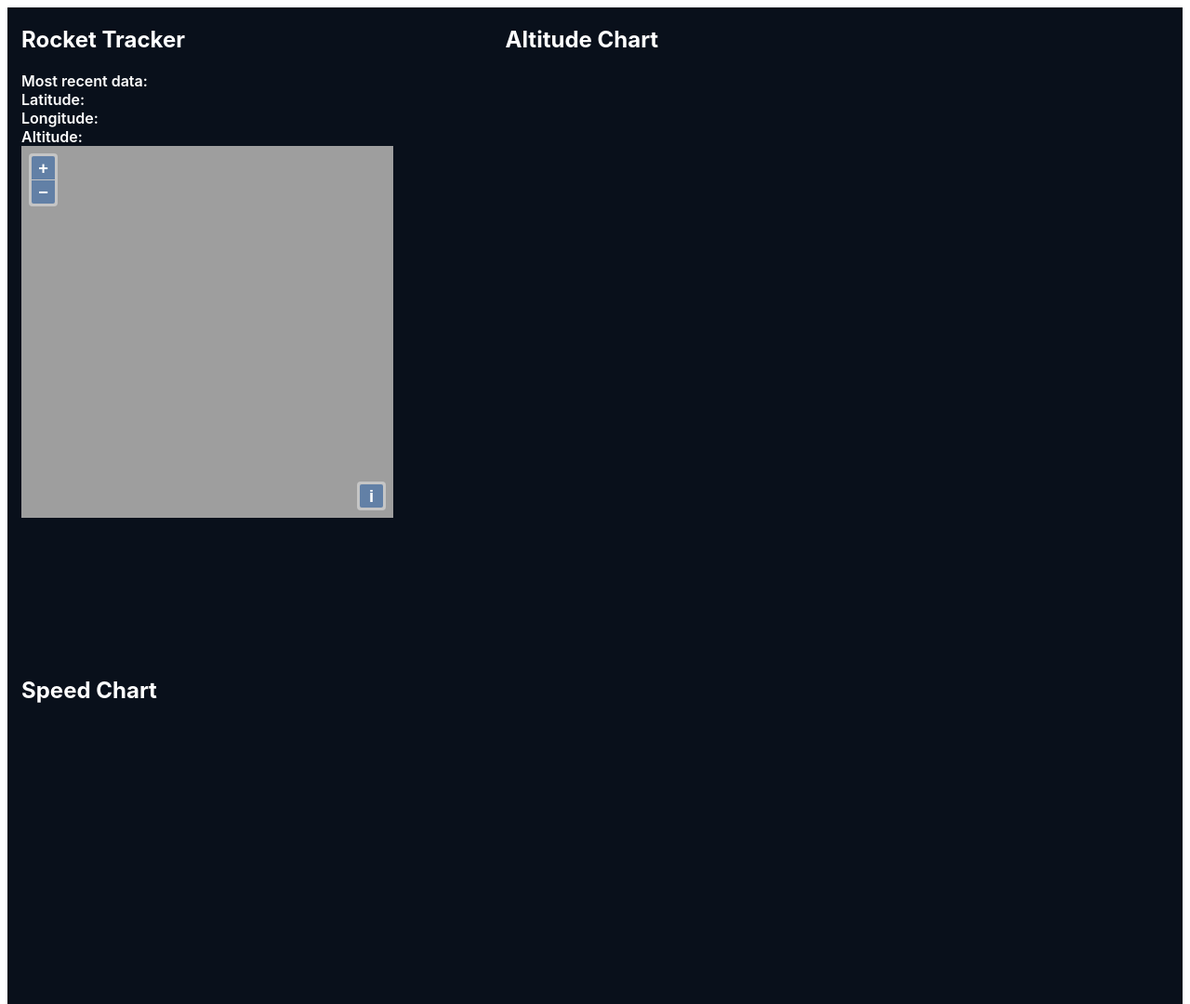
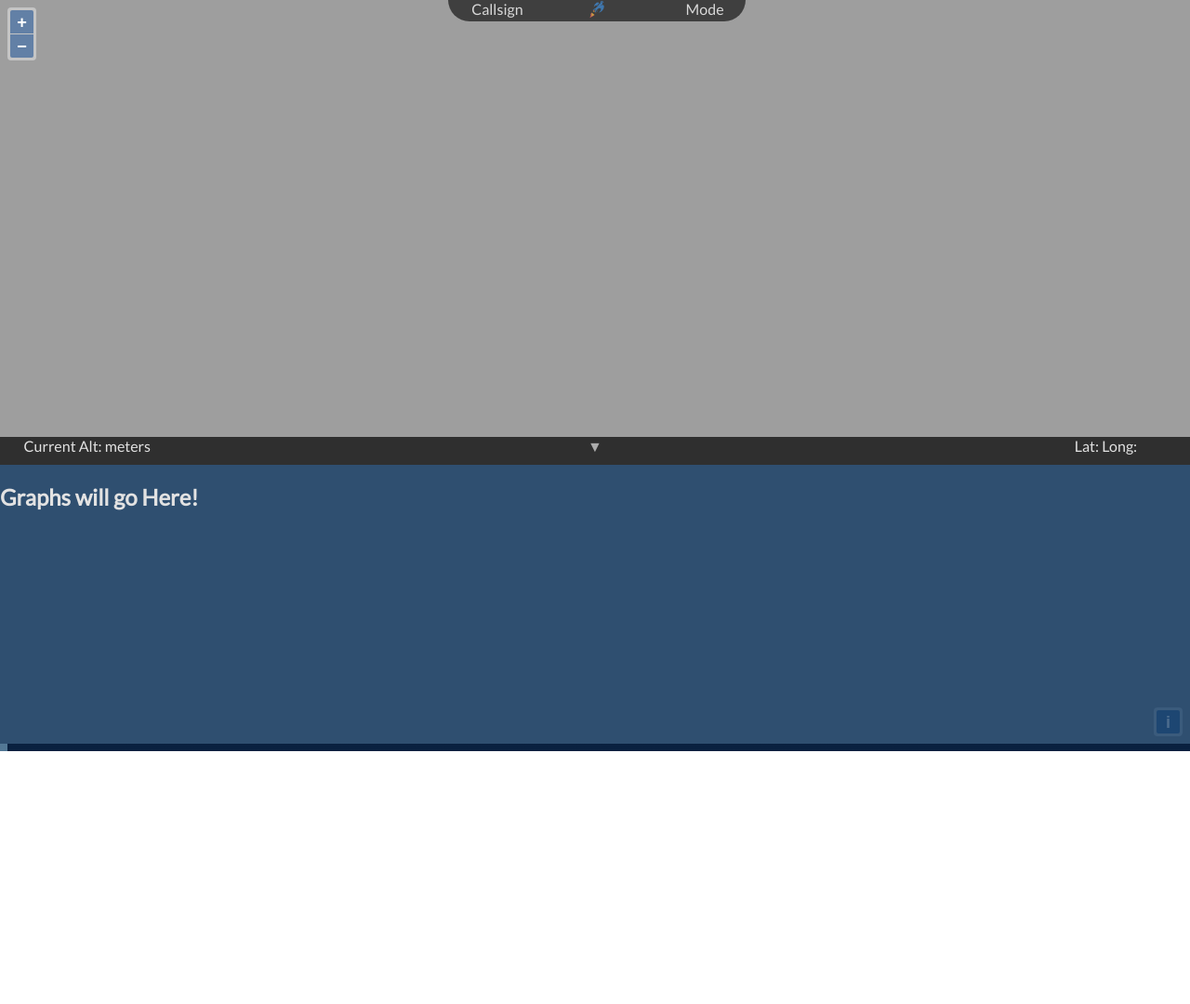
Before and after one commit to averyhiebert/groundstation, a plain HTML site: page client/index.html in a window 1280 px wide. Shown: the top 1080 px of the page at 93% size. After the commit the page ends 808 px from the top, so only its background shows below. Drawn offline with Linux system fonts and the light colour scheme.

Commit message:
Beta update to client-side UI
Improve ui on client-side, increasing map display space and making more
presentable. Now Requires JQuery, altitude and Lat long values work,
Callsign and mode are placeholders.

```diff
--- a/client/index.html
+++ b/client/index.html
@@ -2,10 +2,21 @@
 <html lang="en">
   <head>
     <link rel="stylesheet" href="libraries/openlayers/ol.css" type="text/css">
+    <link href="https://fonts.googleapis.com/css?family=Lato" rel="stylesheet">
     <style>
       .map {
-        height: 400px;
-        width: 400px;
+        height: 100%;
+        width: 100%;
+        position: absolute;
+         margin-top: 0px;
+          margin-right: 0px;
+        margin-bottom: 0px;
+          margin-left: 0px;
+          top:0;
+          left:0;
+          overflow:hidden;
+
+        z-index: 1;
       }
 
       .chart{
@@ -17,35 +28,70 @@
     <script src="libraries/flot/jquery.flot.js"></script>
     <script src="libraries/openlayers/ol.js" type="text/javascript"></script>
     <script src="src/fromserver.js" type="text/javascript"></script>
+    <script src="libraries/jquery-3.2.1.min.js"></script>
 
     <title>UVic Rocketry Ground Station Prototype</title>
   </head>
+<body>
   <link rel="stylesheet" type="text/css" href="style.css">
   <section class="screenContainer">
     <!-- Class for rocket tracker -->
     <div class="componentBlock">
-      <h2>Rocket Tracker</h2>
-      Most recent data: <span id="datafield"></span><br />
-      Latitude: <span id="latitude"></span> <br />
-      Longitude: <span id="longitude"></span><br />
-      Altitude: <span id="altitude"></span><br />
       <div id="map" class="map"></div>
       <script src="src/createmap.js" type="text/javascript"></script>
       <script src="src/handledata.js" type="text/javascript"></script>
     </div>
     <!-- Class for altitude chart -->
-    <div class="componentBlock">
-      <h2>Altitude Chart</h2>
-      <div id="flotAltitudeChart" style="width: 600px; height: 300px"></div>
+
+  </section>
+<section class="topper">
+    <callsign>Callsign</callsign>
+    <logo><img src="images/FartletV2.2_icon.png" style="width:20px;height:20px;"></logo>
+    <mode>Mode</mode>
+
+
+    </section>
+  <!-- Second section on page -->
+    <!--For animating the data slider on click-->
+    <script>
+     $(document).ready(function (){
+        var x = document.getElementById('stuff');
+        $(".toggler").on("click", function (){
+            if ($(".infoContainer").height() == 0) {
+                $('btn').text("▼");
+               $(".infoContainer").stop().animate({height: "300px"});
+               //$(".screenContainer").animate({height: "400px"});
+                //$(".map").animate({height: "400px"});
+                 x.style.display = 'block';
+                $(".toggler").stop().animate({bottom:"300px"});
+                $(".toggler").fadeTo("fast",0.7);
+
+               }
+            else if ($(".infoContainer").height() == 300) {
+               $(".infoContainer").stop().animate({height: "0px"});
+             //  $(".screenContainer").animate({height: "700px"});
+              // $(".map").animate({height: "700px"});
+                x.style.display = 'none';
+                $('btn').text("▲");
+                $(".toggler").stop().animate({bottom:"0"});
+                $(".toggler").fadeTo("fast",1);
+               }
+            });
+        });
+
+    </script>
+<section class="toggler">
+    <btn>▼</btn>
+    <curralt>Current Alt: <span id="altitude"></span>meters</curralt>
+    <latlong>Lat:<span id="latitude"></span> Long:<span id="longitude"></span></latlong>
+    </section>
+  <section class="infoContainer">
+
+
+ <div id="stuff">
+  <h2>Graphs will go Here!</h2>
+  <!-- Class for Speed chart -->
     </div>
   </section>
-  <!-- Second section on page -->
-  <section class="screenContainer">
-  <!-- Class for Speed chart -->
-    <div class="componentBlock">
-      <h2>Speed Chart</h2>
-      <div id="flotSpeedChart" style="width: 600px; height: 300px"></div>
-    </div>
-
-  </section>
+    </body>
 </html>
--- a/client/style.css
+++ b/client/style.css
@@ -1,19 +1,145 @@
 .screenContainer {
 	width: 100%;
-	background: #09101B;
-    margin: auto;
-    height: 700px;
+    background-image: linear-gradient(to top, #09203f 0%, #537895 100%);
+    margin: 0px !important;
+    height: 100%;
+     margin-top: 0px;
+    margin-right: 0px;
+    margin-bottom: 0px;
+    margin-left: 0px;
+    padding: 0px;
+    top:0;
+    left:0;
+    right:0;
     font-weight: 600;
+    position: fixed;
+    z-index: 1;
+    overflow: hidden;
+}
+.infoContainer {
+	width: 100%;
+    opacity: 0.7;
+    margin: 0px !important;
+    color: white;
+    height: 300px;
+    font-weight: 600;
+    position: fixed;
+    z-index: 2;
+    bottom: 0px;
+    left:0;
+    background-color: rgb(0, 46, 93);
+    font-family: 'Lato', sans-serif;
+}
+.componentBlock {
+	margin-left: 0px;
+	padding-left: 0px;
+    font-family: 'Lato', sans-serif;
+	float: left;
+	width:  100%;
+    height: 100%;
+    left:0;
+     margin-top: 0px;
+    margin-right: 0px;
+    margin-bottom: 0px;
+    margin-left: 0px;
+	color: white;
 
 }
-.componentBlock {
-	margin-left: 15px;
-	padding-left: auto;
-	font-family: -apple-system,
-	BlinkMacSystemFont, "Segoe UI",
-	Helvetica, Arial, sans-serif;
-	float: left;
-	width:  40%;
-	color: white;
-	overflow:hidden;
+#stuff {
+    overflow:hidden;
+    bottom: 0;
 }
+.toggler {
+	width:  100%;
+    height: 30px;
+    bottom: 300px;
+     cursor: pointer;
+    margin-left: 0px;
+    padding-left: 0px;
+    background-color:black;
+    position: fixed;
+    opacity:0.7;
+    left:0;
+    z-index: 2;
+    color: white;
+    font-family: 'Lato', sans-serif;
+    text-align: center;
+}
+btn {
+  font-family: 'ariel',sans-serif;
+  height: inherit;
+  opacity: inherit;
+}
+curralt{
+    font-family: 'Lato',sans-serif,italic;
+    color:white;
+    width: 20%;
+    position: absolute;
+    left: 2%;
+    text-align: left;
+    height: inherit;
+    border-right: solid #000000 1px;
+}
+latlong{
+    font-family: 'Lato',sans-serif,italic;
+    color:white;
+    width: 10%;
+    position: absolute;
+    right:2%;
+    height: inherit;
+    border-right: solid #000000 1px;
+}
+.topper{
+    position: fixed;
+    z-index: 2;
+    margin-left: 37%;
+    margin-right: 50%;
+    width: 25%;
+    opacity: .6;
+    top:0px;
+    color: white;
+    font-family: 'Lato',sans-serif,italic;
+    background-color: black;
+    border-color: black;
+    border-width: 1px;
+    border-radius: 0px 0px 25px 25px;
+
+}
+callsign{
+    margin-left: 2%;
+    width: auto;
+    text-align: center;
+    position: fixed;
+    height: inherit;
+    top:0px;
+
+}
+
+logo{
+    position: relative;
+    margin-left: 47%;
+    margin-right:50%;
+    height: inherit;
+    top: 0px;
+}
+
+mode {
+    margin-right: 2%;
+    margin-left: 20%;
+    top: 0px;
+    height: inherit;
+    position: fixed;
+}
+
+btn:hover {
+  text-decoration: none;
+  opacity: 1
+}
+
+html, body {
+       background-image: linear-gradient(to top, #09203f 0%, #537895 100%);
+    width: 100%;
+    height:100%;
+    top 0:
+    overflow:hidden;
+}
```
Also changed, not shown: client/images/FartletV2.2_icon.png (added), client/libraries/jquery-3.2.1.min.js (added), client/src/GSpagescripts.js (added).
